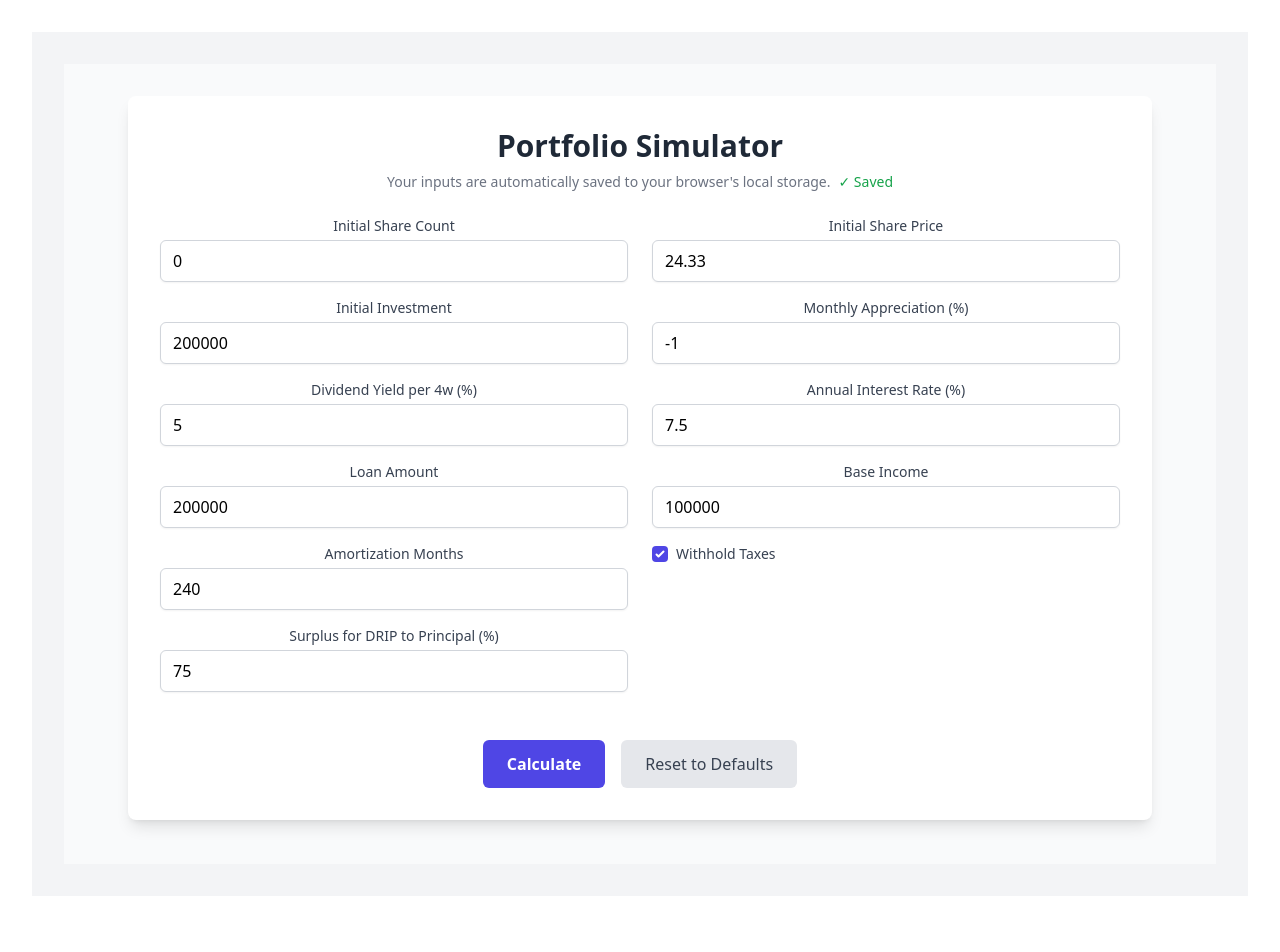
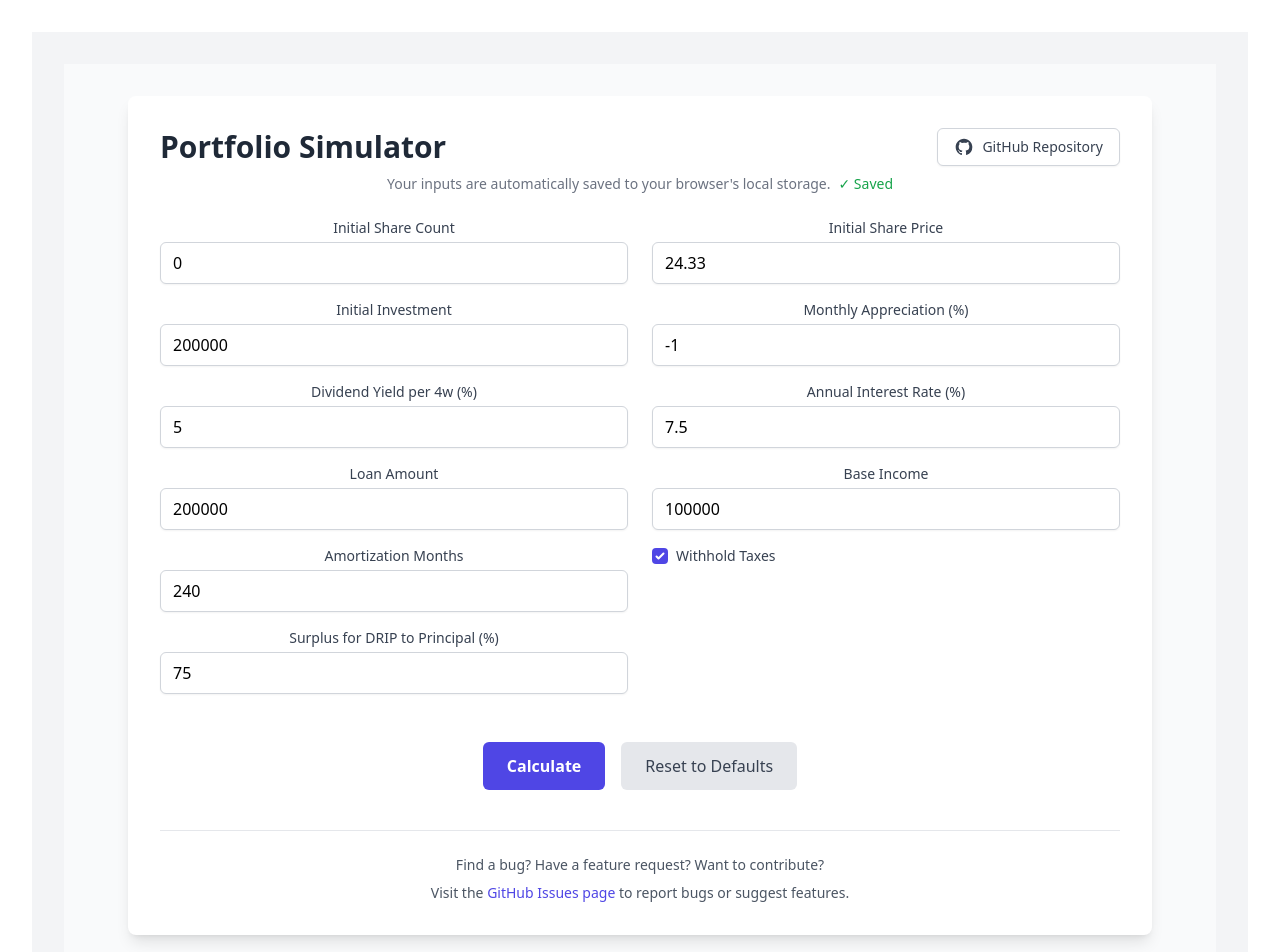
Before and after one commit to davidpeden3/portfolio-sim, a React (Vite) app: page / in a window 1280 px wide. Shown: the top 952 px of the page. Before the commit the page ends 928 px from the top, so only its background shows below. Built offline with nearby package versions, Linux system fonts and the light colour scheme.

Commit message:
add links to github

```diff
--- a/src/components/PortfolioSimulator.tsx
+++ b/src/components/PortfolioSimulator.tsx
@@ -118,7 +118,20 @@
   return (
     <div className="min-h-screen bg-gray-50 p-8">
       <div className="max-w-5xl mx-auto bg-white shadow-lg rounded-lg p-8">
-        <h1 className="text-3xl font-bold mb-2 text-center text-gray-800">Portfolio Simulator</h1>
+        <div className="flex justify-between items-center mb-2">
+          <h1 className="text-3xl font-bold text-gray-800">Portfolio Simulator</h1>
+          <a
+            href="https://github.com/davidpeden3/portfolio-sim"
+            target="_blank"
+            rel="noopener noreferrer"
+            className="inline-flex items-center px-4 py-2 border border-gray-300 rounded-md shadow-sm text-sm font-medium text-gray-700 bg-white hover:bg-gray-50 focus:outline-none focus:ring-2 focus:ring-offset-2 focus:ring-indigo-500"
+          >
+            <svg className="h-5 w-5 mr-2" fill="currentColor" viewBox="0 0 24 24" aria-hidden="true">
+              <path fillRule="evenodd" d="M12 2C6.477 2 2 6.484 2 12.017c0 4.425 2.865 8.18 6.839 9.504.5.092.682-.217.682-.483 0-.237-.008-.868-.013-1.703-2.782.605-3.369-1.343-3.369-1.343-.454-1.158-1.11-1.466-1.11-1.466-.908-.62.069-.608.069-.608 1.003.07 1.531 1.032 1.531 1.032.892 1.53 2.341 1.088 2.91.832.092-.647.35-1.088.636-1.338-2.22-.253-4.555-1.113-4.555-4.951 0-1.093.39-1.988 1.029-2.688-.103-.253-.446-1.272.098-2.65 0 0 .84-.27 2.75 1.026A9.564 9.564 0 0112 6.844c.85.004 1.705.115 2.504.337 1.909-1.296 2.747-1.027 2.747-1.027.546 1.379.202 2.398.1 2.651.64.7 1.028 1.595 1.028 2.688 0 3.848-2.339 4.695-4.566 4.943.359.309.678.92.678 1.855 0 1.338-.012 2.419-.012 2.747 0 .268.18.58.688.482A10.019 10.019 0 0022 12.017C22 6.484 17.522 2 12 2z" clipRule="evenodd" />
+            </svg>
+            GitHub Repository
+          </a>
+        </div>
 
         <div className="text-center mb-6 text-sm text-gray-500">
           Your inputs are automatically saved to your browser's local storage.
@@ -284,6 +297,22 @@
             </div>
           </div>
         )}
+
+        <div className="mt-10 pt-6 border-t text-center text-sm text-gray-600">
+          <p className="mb-2">
+            Find a bug? Have a feature request? Want to contribute?
+          </p>
+          <p>
+            Visit the <a
+              href="https://github.com/davidpeden3/portfolio-sim/issues"
+              target="_blank"
+              rel="noopener noreferrer"
+              className="text-indigo-600 hover:text-indigo-800 font-medium"
+            >
+              GitHub Issues page
+            </a> to report bugs or suggest features.
+          </p>
+        </div>
       </div>
     </div>
   );
```
